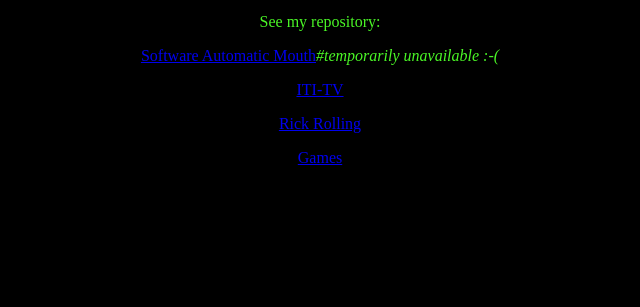
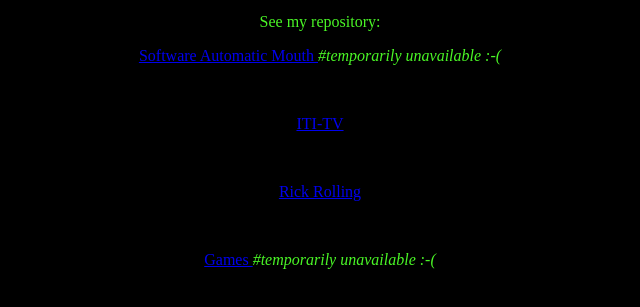
Before and after one commit to maccacomputer/maccacomputer.github.io, a plain HTML site: page index.html in a window 1280 px wide. Shown: the part 101-408 px from the top of the page, without its empty margins (320-960 px from the left). Drawn offline with Linux system fonts and the light colour scheme.

Commit message:
Update index.html

```diff
--- a/index.html
+++ b/index.html
@@ -12,10 +12,13 @@
 	</center>
 	<center><font color="4AF626"><p>Hi! I'm Macca</p>
 	<p>See my repository:</p>
-	<p><a href="https://mcc-macca.github.io/sam">Software Automatic Mouth</a><i>#temporarily unavailable :-(</i></p>
+	<p><a href="https://mcc-macca.github.io/sam">Software Automatic Mouth </a><i> #temporarily unavailable :-(</i></p>
+		<br>
 	<p><a href="https://mcc-macca.github.io/ITI-TV/info/descr.html">ITI-TV</a></p>
+		<br>
 	<p><a href="https://mcc-macca.github.io/rick_rolling_ita">Rick Rolling</a></p>
-	<p><a href="https://mcc-macca.github.io/games">Games</a></p>
+		<br>
+	<p><a href="https://mcc-macca.github.io/games">Games </a><i> #temporarily unavailable :-(</p>
 	</font>
 	</center>
 </body>
```
